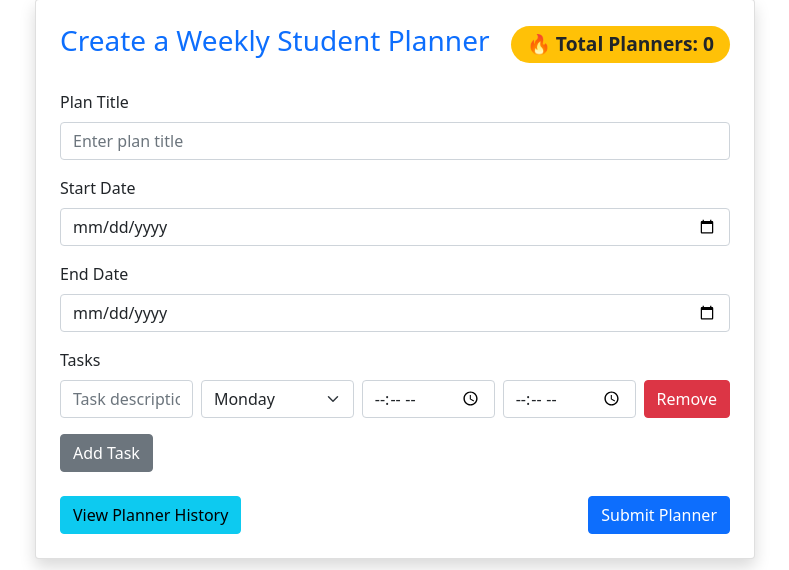
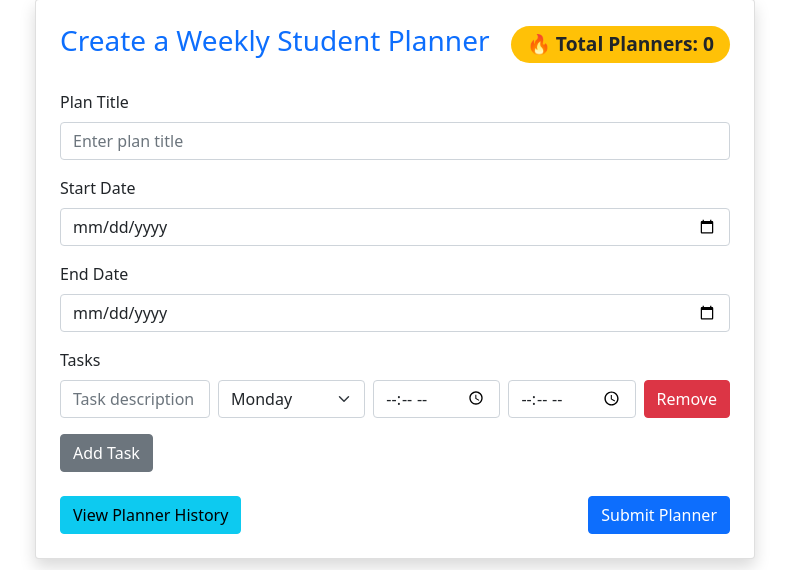
Before and after one commit to nevindabrah/ALMOST-DONE-CS-IA-, a Flask app: page /planner in a window 1280 px wide. Shown: the part 129-699 px from the top of the page, without its empty margins (245-1034 px from the left). Run offline with Flask 3, Linux system fonts and the light colour scheme; the visitor is signed in with stand-in values (Sample User, id 1); data that the repository does not hold is empty; some libraries are stand-ins or nearby versions.

Commit message:
Add files via upload

```diff
--- a/Flask Student Planner App/website/templates/planner.html
+++ b/Flask Student Planner App/website/templates/planner.html
@@ -38,10 +38,11 @@
             <label for="tasks" class="form-label">Tasks</label>
             <div id="tasks-section">
               <div class="task-item d-flex align-items-center mb-2">
-          <input type="text" class="form-control" name="tasks" placeholder="Task description" required>
+                <!-- Task Description -->
+                <input type="text" class="form-control flex-grow-1" name="tasks" placeholder="Task description" required style="min-width: 150px;">
 
                 <!-- Day Selection -->
-          <select class="form-select ms-2" name="days" id="days-select" required>
+                <select class="form-select ms-2" name="days" id="days-select" required style="min-width: 120px;">
                   <option value="Monday">Monday</option>
                   <option value="Tuesday">Tuesday</option>
                   <option value="Wednesday">Wednesday</option>
@@ -52,17 +53,17 @@
                 </select>
 
                 <!-- Start Time -->
-          <input type="time" class="form-control ms-2" name="start_time" required>
+                <input type="time" class="form-control ms-2" name="start_time" required style="min-width: 100px;">
 
                 <!-- End Time -->
-          <input type="time" class="form-control ms-2" name="end_time" required>
+                <input type="time" class="form-control ms-2" name="end_time" required style="min-width: 100px;">
 
+                <!-- Remove Button -->
                 <button type="button" class="btn btn-danger ms-2 remove-task">Remove</button>
               </div>
             </div>
             <button type="button" class="btn btn-secondary mt-2" id="add-task">Add Task</button>
           </div>
-
 
           <!-- Action Buttons -->
           <div class="d-flex justify-content-between">
@@ -100,7 +101,9 @@
   // Clone task item and append it to the tasks section
   document.getElementById('add-task').addEventListener('click', function() {
     const taskItem = document.querySelector('.task-item').cloneNode(true);
-    taskItem.querySelector('input').value = '';
+    taskItem.querySelector('input[type="text"]').value = '';
+    taskItem.querySelector('input[name="start_time"]').value = '';
+    taskItem.querySelector('input[name="end_time"]').value = '';
     document.getElementById('tasks-section').appendChild(taskItem);
   });
 
```
Also changed, not shown: Flask Student Planner App/website/templates/todo.html (+6 -2 lines). Lines whose indentation alone changed are shown as unchanged.
